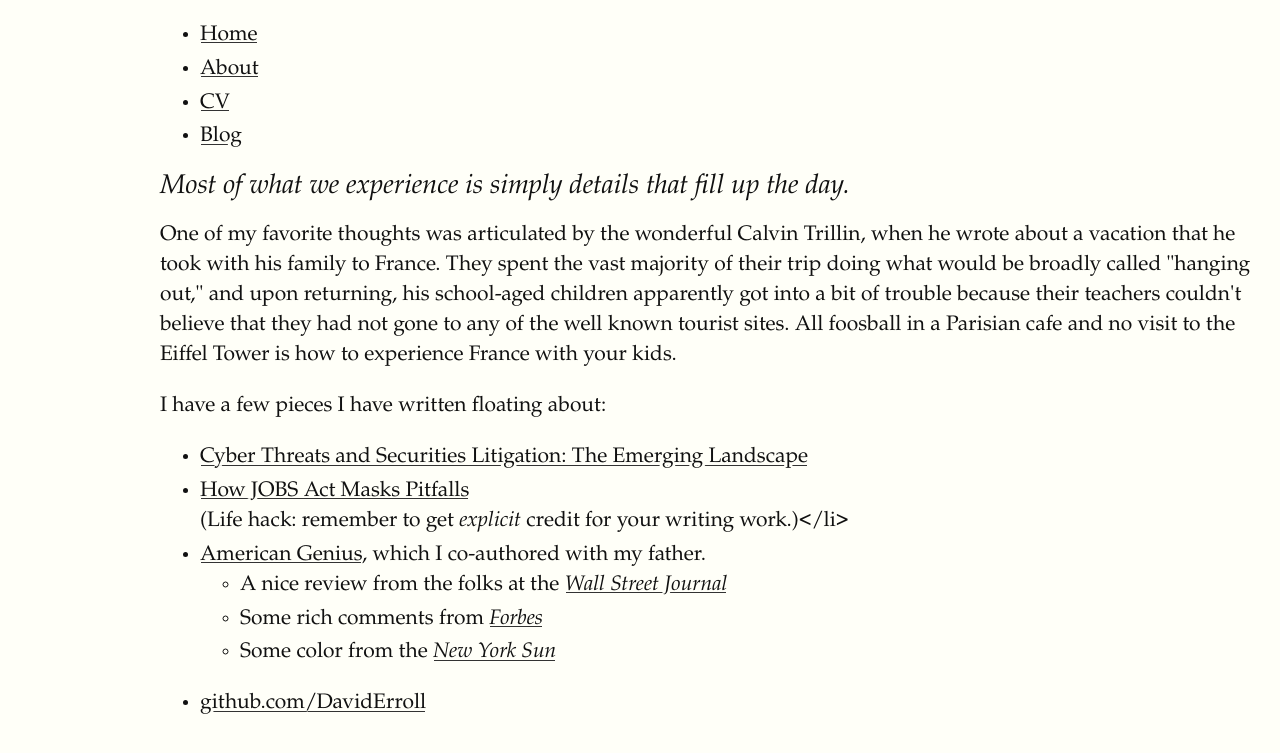
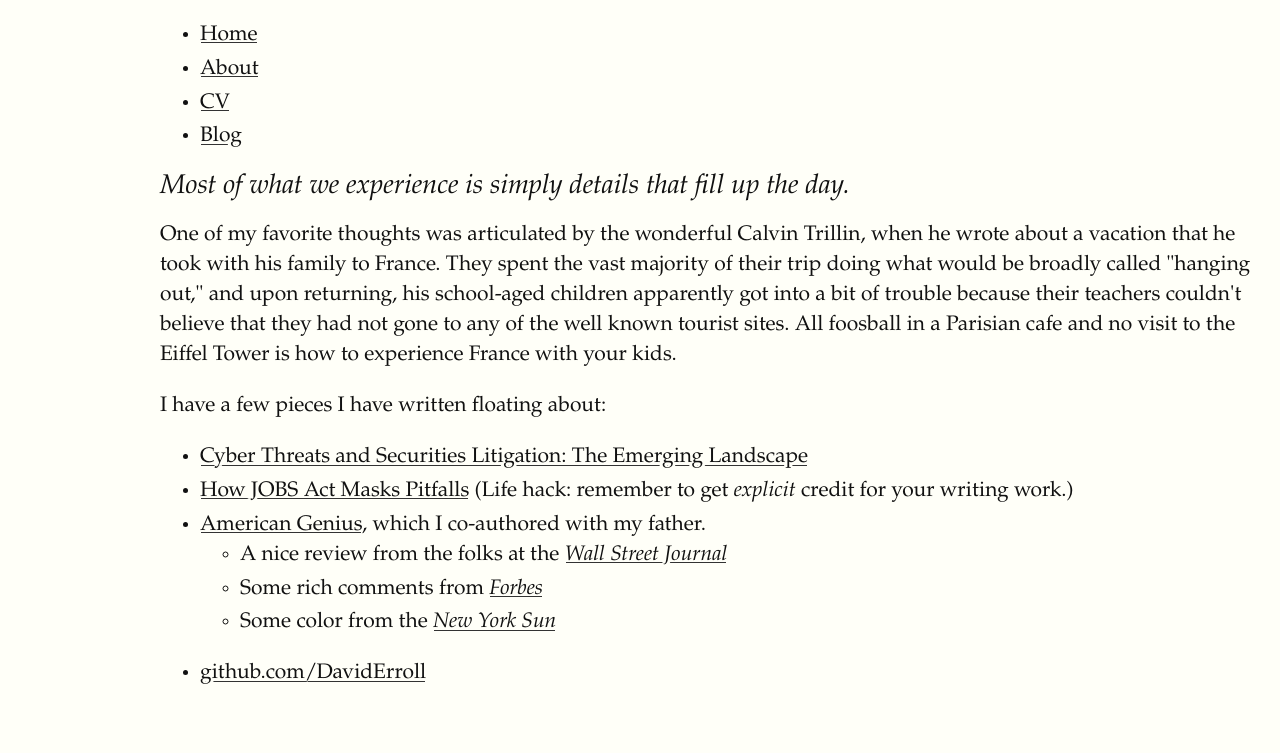
Before and after one commit to DavidErroll/DavidErroll.github.io, a Jekyll site: the page built from about.md, in a window 1280 px wide. Shown: the top 753 px of the page. Built offline with Jekyll 4.4.1, drawn with Linux system fonts in a browser that asks for light colours; some web fonts are replaced.

```diff
--- a/about.md
+++ b/about.md
@@ -15,7 +15,7 @@ I have a few pieces I have written floating about:
 
 <ul>
   <li><a href="http://www.labaton.com/en/about/published/upload/WLJ_SCL2213_Commentary_Stocker.pdf">Cyber Threats and Securities Litigation: The Emerging Landscape</a></li>
-  <li><a href="http://www.labaton.com/blog/upload/2012_103.pdf">How JOBS Act Masks Pitfalls</a></li> (Life hack: remember to get <em>explicit</em> credit for your writing work.)</li>
+  <li><a href="http://www.labaton.com/blog/upload/2012_103.pdf">How JOBS Act Masks Pitfalls</a> (Life hack: remember to get <em>explicit</em> credit for your writing work.)</li>
   <li><a href="https://www.amazon.com/American-Genius-Nineteenth-Century-Locks/dp/1593720165/">American Genius</a>, which I co-authored with my father.</li>
     <ul>
       <li>A nice review from the folks at the <a href="https://www.wsj.com/articles/SB116503809857139046"><em>Wall Street Journal</em></a></li>
```
